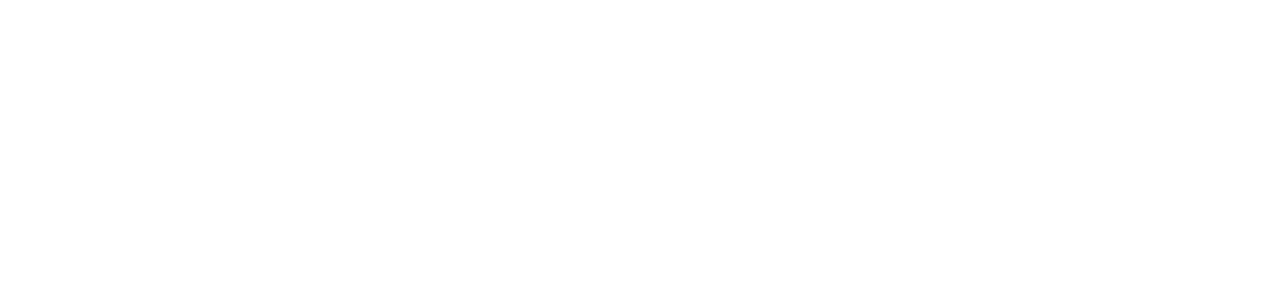
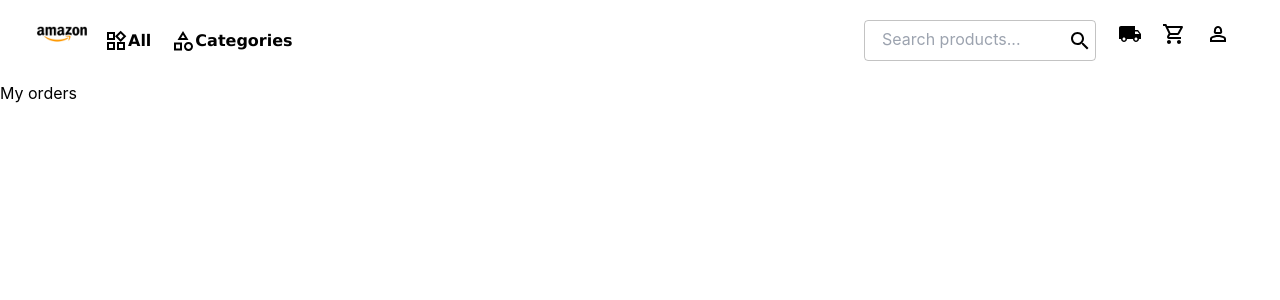
Before and after one commit to ashishume/Axpo-shop-ecommerce, a React (Create React App) app in the folder frontend/: page /my-orders in a window 1280 px wide. Before the commit this address had no page. Shown: the top 300 px of the page. Built offline with nearby package versions, Linux system fonts and the light colour scheme.

Commit message:
feat: my orders page

```diff
--- a/frontend/src/components/navbar/navbar.tsx
+++ b/frontend/src/components/navbar/navbar.tsx
@@ -5,6 +5,7 @@ import LocalOfferOutlinedIcon from "@mui/icons-material/LocalOfferOutlined";
 import CategoryOutlinedIcon from "@mui/icons-material/CategoryOutlined";
 import ShoppingCartOutlinedIcon from "@mui/icons-material/ShoppingCartOutlined";
 import Person2OutlinedIcon from "@mui/icons-material/Person2Outlined";
+import LocalShippingIcon from "@mui/icons-material/LocalShipping";
 import { useNavigate } from "react-router-dom";
 import { Axios } from "../../services/http-service";
 import React, { useEffect, useRef, useState } from "react";
@@ -96,6 +97,9 @@ const Navbar = ({ searchValue = "", isFocused = false }: { searchValue: string;
               </span>
             </div>
           </li>
+          <li onClick={() => navigate("/my-orders")}>
+            <LocalShippingIcon />
+          </li>
           <li onClick={() => navigate("/cart")}>
             <ShoppingCartOutlinedIcon />
           </li>
--- /dev/null
+++ b/frontend/src/pages/Orders/index.tsx
@@ -0,0 +1,24 @@
+import React, { useEffect } from "react";
+import { useParams, useNavigate } from "react-router-dom";
+import { useAppDispatch, useAppSelector } from "../../store/hooks";
+import { fetchOrders } from "../../store/slices/ordersSlice";
+import Layout from "../../components/layout";
+
+const Orders = () => {
+  const dispatch = useAppDispatch();
+//   const params = useParams();
+  const navigate = useNavigate();
+  const { isLoading, orders } = useAppSelector((state) => state.ordersSlice);
+  useEffect(() => {
+    const userId = localStorage.getItem("userId");
+    if (userId) dispatch(fetchOrders(userId));
+  }, []);
+  return (
+    <Layout>
+      <h1>My orders</h1>
+      {console.log(orders)}
+    </Layout>
+  );
+};
+
+export default Orders;
--- a/frontend/src/router/index.tsx
+++ b/frontend/src/router/index.tsx
@@ -11,6 +11,7 @@ import CategoryList from "../pages/Category";
 import CategoryItems from "../pages/CategoryItems";
 import Search from "../pages/Search";
 import Layout from "../components/layout";
+import Orders from "../pages/Orders";
 
 const RoutePaths = () => {
   return (
@@ -33,6 +34,7 @@ const RoutePaths = () => {
         />
         <Route path="/categories/:categoryName/:categoryId" element={<CategoryItems />} />
         <Route path="/product/:title/:productId" element={<Product />} />
+        <Route path="/my-orders" element={<Orders />} />
         {/* <Route
           path="/products"
           element={
--- a/frontend/src/store/index.tsx
+++ b/frontend/src/store/index.tsx
@@ -2,8 +2,9 @@ import { combineReducers, configureStore } from "@reduxjs/toolkit";
 import productsSlice from "./slices/productSlice";
 import cartSlice from "./slices/cartSlice";
 import categorySlice from "./slices/categorySlices";
+import ordersSlice from "./slices/ordersSlice";
 const store = configureStore({
-  reducer: combineReducers({ productsSlice, cartSlice, categorySlice }),
+  reducer: combineReducers({ productsSlice, cartSlice, categorySlice, ordersSlice }),
 });
 export default store;
 
--- a/frontend/src/store/slices/ordersSlice.tsx
+++ b/frontend/src/store/slices/ordersSlice.tsx
@@ -12,7 +12,7 @@ export const placeOrder = createAsyncThunk("product/placeOrder", async (payload:
   const response = await Axios.post(`${API_PATHS.CREATE_ORDERS}`, payload);
   return response.data;
 });
-export const fetchOrders = createAsyncThunk("product/orders", async ({ userId }: { userId: string }) => {
+export const fetchOrders = createAsyncThunk("product/orders", async (userId: string) => {
   const response = await Axios.get(`${API_PATHS.ORDERS}/${userId}`);
   return response.data;
 });
```
